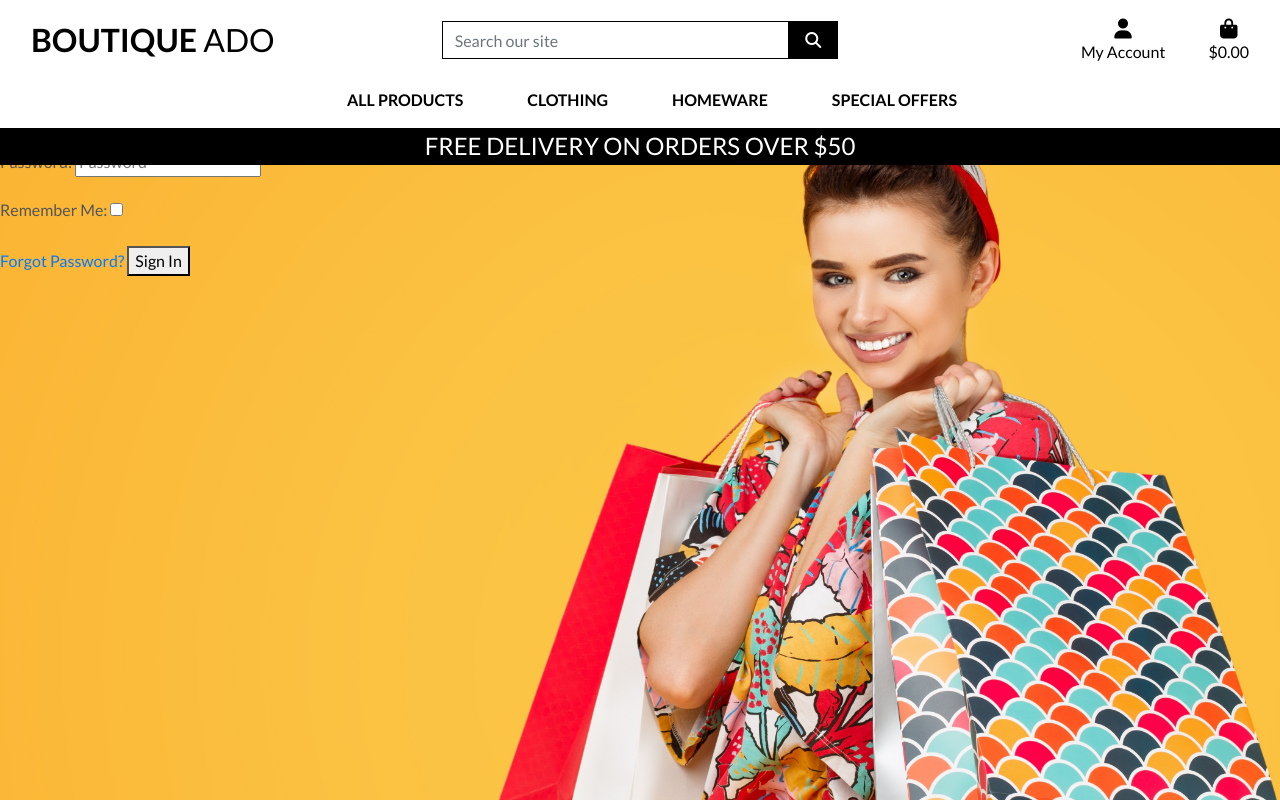
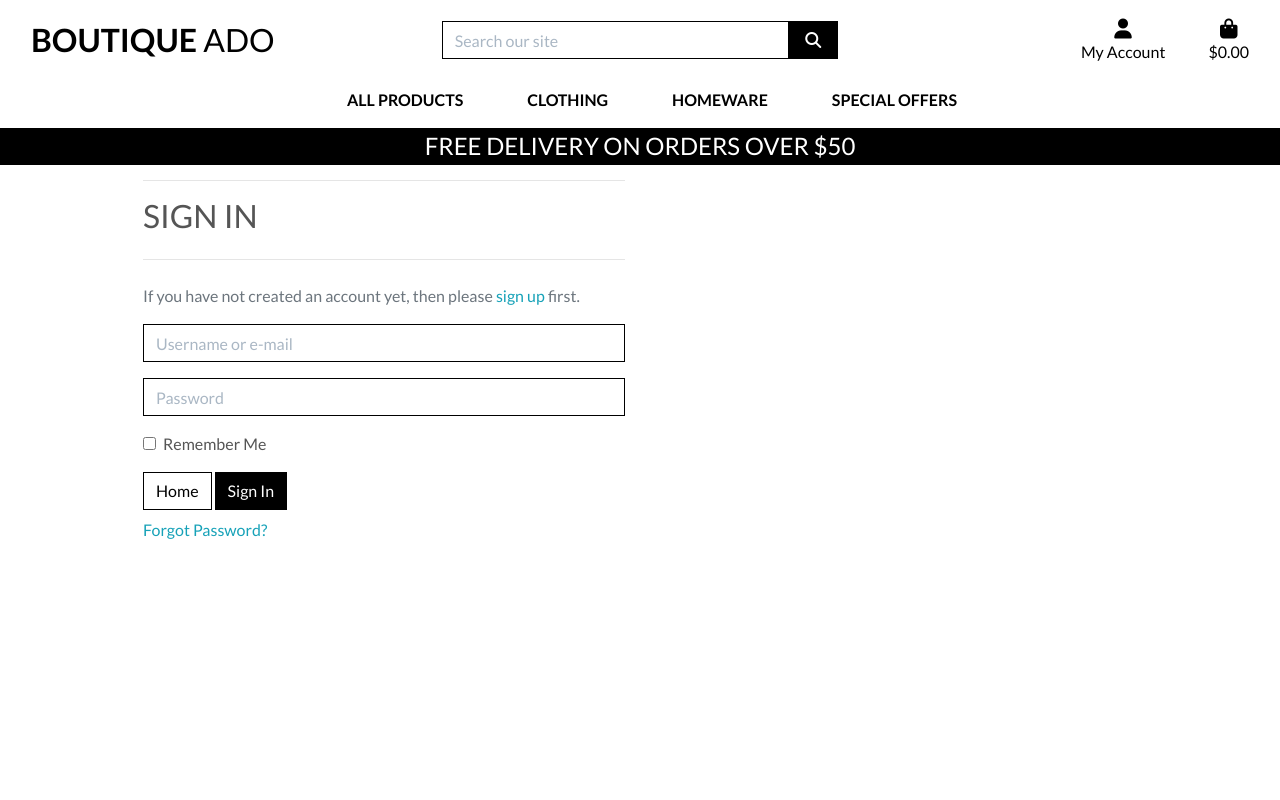
Before and after one commit to LittleBlue418/boutique_ado, a Django app: page /accounts/login/ in a window 1280 px wide. Run offline with Django 3.2, Linux system fonts and the light colour scheme; some libraries are stand-ins or nearby versions.

Commit message:
Updated allauth templates and tested profiles

```diff
--- a/profiles/templates/profiles/profile.html
+++ b/profiles/templates/profiles/profile.html
@@ -25,4 +25,6 @@
                 <hr>
             </div>
         </div>
+        {{ profile }}
+    </div>
 {% endblock %}
--- a/static/css/base.css
+++ b/static/css/base.css
@@ -100,6 +100,10 @@ a.category-badge > span.badge:hover {
     cursor: pointer;
 }
 
+input[name='q']::placeholder {
+    color: #aab7c4;
+}
+
 /* -------------------------------- bootstrap toasts */
 
 .message-container {
@@ -168,6 +172,61 @@ a.category-badge > span.badge:hover {
     overflow-y: auto;
 }
 
+/* ----------------------- Allauth form formatting */
+
+
+.allauth-form-inner-content p {
+    margin-top: 1.5rem; /* mt-4 */
+    color: #6c757d; /* text-secondary */
+}
+
+.allauth-form-inner-content input {
+    border-color: #000;
+    border-radius: 0;
+}
+
+.allauth-form-inner-content label:not([for='id_remember']) {
+    display: none;
+}
+
+.allauth-form-inner-content input::placeholder {
+    color: #aab7c4;
+}
+
+.allauth-form-inner-content button,
+.allauth-form-inner-content input[type='submit'] {
+	/* btn */
+	display: inline-block;
+    font-weight: 400;
+    color: #fff;
+    text-align: center;
+    vertical-align: middle;
+    -webkit-user-select: none;
+    -moz-user-select: none;
+    -ms-user-select: none;
+    user-select: none;
+    background-color: #000;
+    border: 1px solid #000;
+    padding: .375rem .75rem;
+    font-size: 1rem;
+    line-height: 1.5;
+    border-radius: 0;
+
+    /* standard bootstrap btn transitions */
+    transition: color .15s ease-in-out,background-color .15s ease-in-out,border-color .15s ease-in-out,box-shadow .15s ease-in-out;
+}
+
+.allauth-form-inner-content button:hover,
+.allauth-form-inner-content input[type='submit']:hover {
+	color: #fff;
+    background-color: #222;
+    border-color: #222;
+}
+
+.allauth-form-inner-content a {
+	color: #17a2b8; /* text-info */
+}
+
 /* -------------------------------- Media Queries */
 
 /* Slightly larger container on xl screens */
--- a/templates/allauth/account/account_inactive.html
+++ b/templates/allauth/account/account_inactive.html
@@ -4,8 +4,10 @@
 
 {% block head_title %}{% trans "Account Inactive" %}{% endblock %}
 
-{% block content %}
-<h1>{% trans "Account Inactive" %}</h1>
+{% block inner_content %}
+<hr>
+<h2 class="logo-font mb-4">{% trans "Account Inactive" %}</h2>
+<hr>
 
 <p>{% trans "This account is inactive." %}</p>
 {% endblock %}
--- a/templates/allauth/account/base.html
+++ b/templates/allauth/account/base.html
@@ -1 +1,15 @@
 {% extends "base.html" %}
+
+{% block content %}
+<div class="container header-container">
+    <div class="overlay"></div>
+    <div class="row">
+        <div class="col-6">
+            <div class="allauth-form-inner-content">
+                {% block inner_content %}
+                {% endblock %}
+            </div>
+        </div>
+    </div>
+</div>
+{% endblock %}
--- a/templates/allauth/account/login.html
+++ b/templates/allauth/account/login.html
@@ -5,9 +5,11 @@
 
 {% block head_title %}{% trans "Sign In" %}{% endblock %}
 
-{% block content %}
+{% block inner_content %}
 
-<h1>{% trans "Sign In" %}</h1>
+<hr>
+  <h2 class="logo-font mb-4">{% trans "Sign In" %}</h2>
+<hr>
 
 {% get_providers as socialaccount_providers %}
 
@@ -35,12 +37,17 @@ for a {{ site_name }} account and sign in below:{% endblocktrans %}</p>
 
 <form class="login" method="POST" action="{% url 'account_login' %}">
   {% csrf_token %}
-  {{ form.as_p }}
+  {{ form|crispy }}
   {% if redirect_field_value %}
   <input type="hidden" name="{{ redirect_field_name }}" value="{{ redirect_field_value }}" />
   {% endif %}
-  <a class="button secondaryAction" href="{% url 'account_reset_password' %}">{% trans "Forgot Password?" %}</a>
+  <a class="btn btn-outline-black rounded-0" href="{% url 'home' %}">Home</a>
   <button class="primaryAction" type="submit">{% trans "Sign In" %}</button>
+
+  <p class="mt-2">
+    <a class="button secondaryAction" href="{% url 'account_reset_password' %}">{% trans "Forgot Password?" %}</a>
+  </p>
+
 </form>
 
 {% endblock %}
--- a/templates/allauth/account/password_reset.html
+++ b/templates/allauth/account/password_reset.html
@@ -5,9 +5,11 @@
 
 {% block head_title %}{% trans "Password Reset" %}{% endblock %}
 
-{% block content %}
+{% block inner_content %}
+    <hr>
+        <h2 class="logo-font mb-4">{% trans "Password Reset" %}</h2>
+    <hr>
 
-    <h1>{% trans "Password Reset" %}</h1>
     {% if user.is_authenticated %}
     {% include "account/snippets/already_logged_in.html" %}
     {% endif %}
--- a/templates/allauth/account/password_reset_from_key_done.html
+++ b/templates/allauth/account/password_reset_from_key_done.html
@@ -3,7 +3,9 @@
 {% load i18n %}
 {% block head_title %}{% trans "Change Password" %}{% endblock %}
 
-{% block content %}
-    <h1>{% trans "Change Password" %}</h1>
+{% block inner_content %}
+    <hr>
+        <h2 class="logo-font mb-4">{% trans "Change Password" %}</h2>
+    <hr>
     <p>{% trans 'Your password is now changed.' %}</p>
 {% endblock %}
--- a/templates/allauth/account/verification_sent.html
+++ b/templates/allauth/account/verification_sent.html
@@ -4,8 +4,10 @@
 
 {% block head_title %}{% trans "Verify Your E-mail Address" %}{% endblock %}
 
-{% block content %}
-    <h1>{% trans "Verify Your E-mail Address" %}</h1>
+{% block inner_content %}
+    <hr>
+        <h2 class="logo-font mb-4">{% trans "Verify Your E-mail Address" %}</h2>
+    <hr>
 
     <p>{% blocktrans %}We have sent an e-mail to you for verification. Follow the link provided to finalize the signup process. Please contact us if you do not receive it within a few minutes.{% endblocktrans %}</p>
 
--- a/templates/base.html
+++ b/templates/base.html
@@ -83,7 +83,7 @@
                   {% if request.user.is_superuser %}
                     <a href="" class="dropdown-item">Product Management</a>
                   {% endif %}
-                  <a href="" class="dropdown-item">My Profile</a>
+                  <a href="{% url 'profile' %}" class="dropdown-item">My Profile</a>
                   <a href="{% url 'account_logout' %}" class="dropdown-item">Logout</a>
                 {% else %}
                   <a href="{% url 'account_signup' %}" class="dropdown-item">Register</a>
```
Also changed, not shown: profiles/views.py (+7 -2 lines), templates/allauth/account/email.html (+7 -2 lines), templates/allauth/account/email_confirm.html (+5 -2 lines), templates/allauth/account/logout.html (+6 -2 lines), templates/allauth/account/password_change.html (+5 -2 lines), templates/allauth/account/password_reset_done.html (+5 -2 lines), templates/allauth/account/password_reset_from_key.html (+11 -2 lines), templates/allauth/account/password_set.html (+5 -2 lines), templates/allauth/account/signup.html (+5 -2 lines), templates/allauth/account/signup_closed.html (+5 -2 lines), templates/allauth/account/verified_email_required.html (+5 -2 lines).
